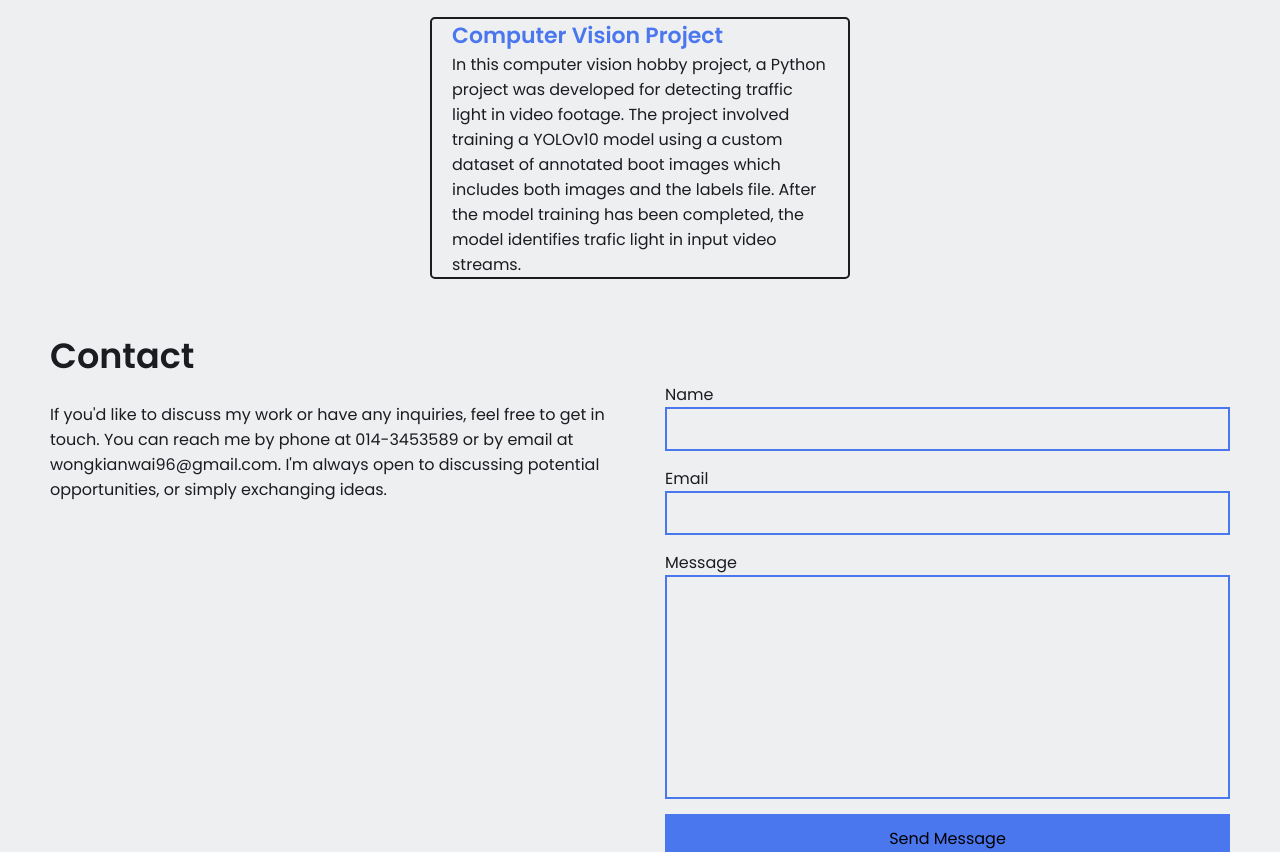
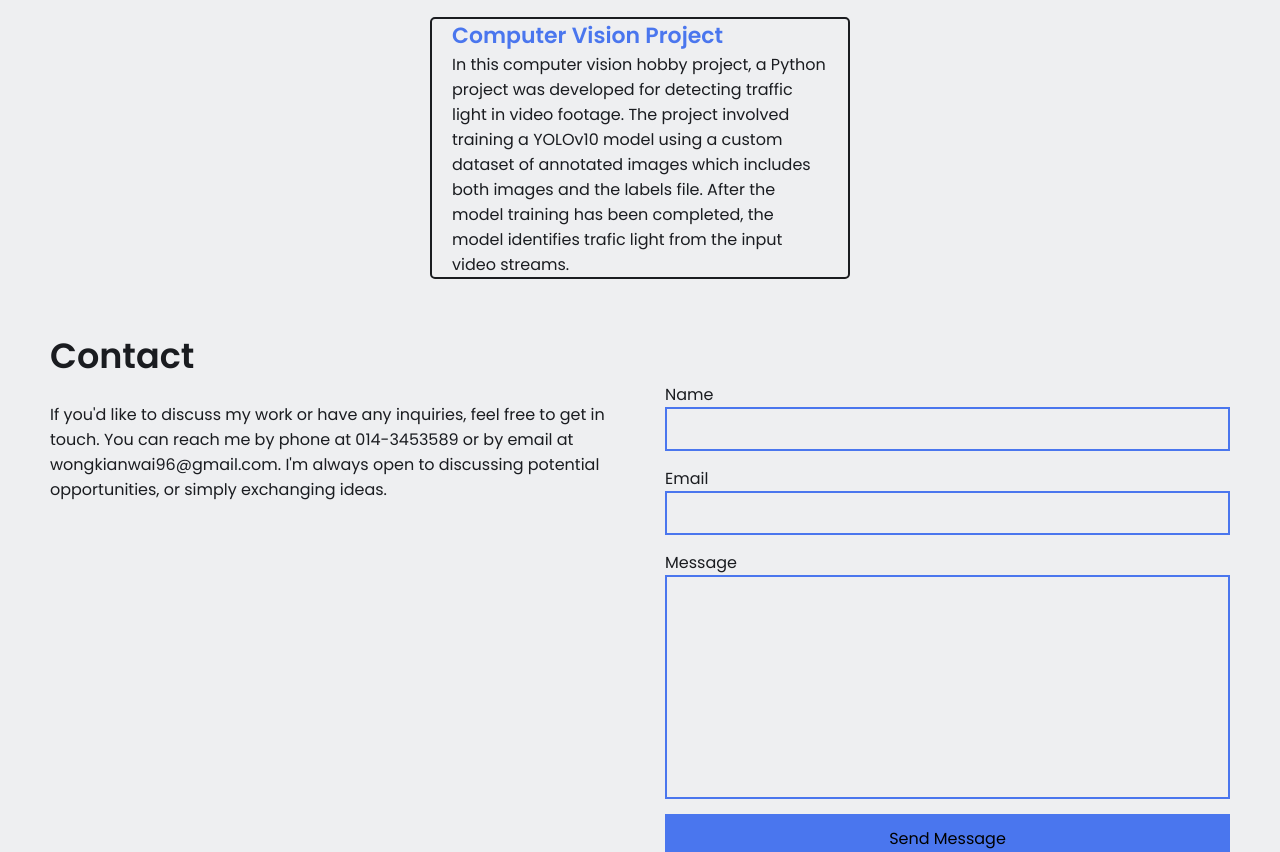
Before and after one commit to kianwai96/Portfolio-pages, a plain HTML site: page index.html in a window 1280 px wide. Shown: the part 1729-2581 px from the top of the page. Drawn offline with Linux system fonts and the light colour scheme.

Commit message:
Update index.html

```diff
--- a/index.html
+++ b/index.html
@@ -161,8 +161,8 @@
                     <a href="https://github.com/kianwai96/traffic-light-detection">
                         <span>Computer Vision Project</span>
                     </a>
-                <p>In this computer vision hobby project, a Python project was developed for detecting traffic light in video footage. The project involved training a YOLOv10 model using a custom dataset of annotated boot images which includes both images and the labels file. After
-                    the model training has been completed, the model identifies trafic light in input video streams.</p>
+                <p>In this computer vision hobby project, a Python project was developed for detecting traffic light in video footage. The project involved training a YOLOv10 model using a custom dataset of annotated images which includes both images and the labels file. After
+                    the model training has been completed, the model identifies trafic light from the input video streams.</p>
                 </div>
             </div>
            <!-- <div class = 'links'>
```
